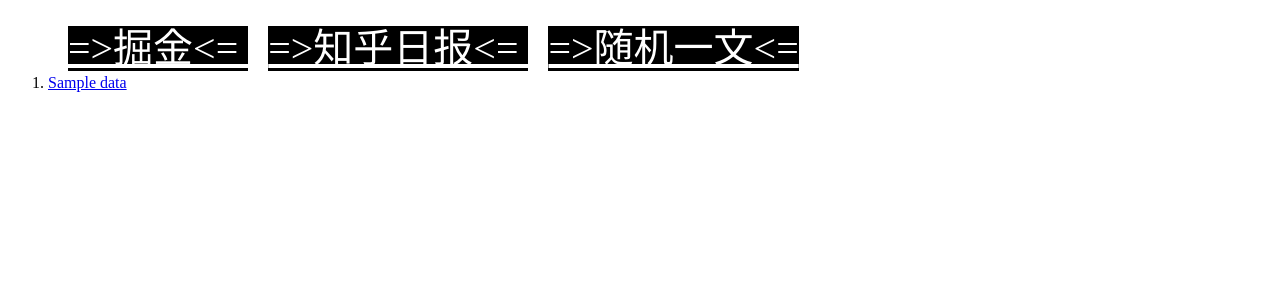
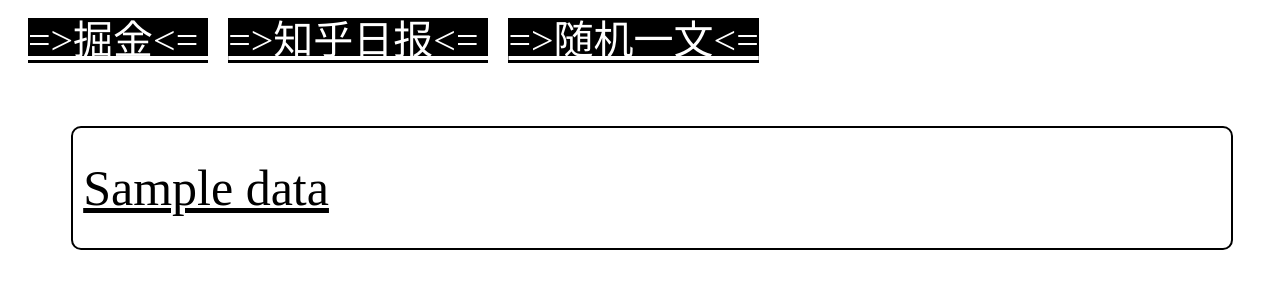
Before and after one commit to baby00700/kindle-of-article, a Django app: template juejin/templates/juejinlist.html in a window 1280 px wide. Shown: the top 300 px of the page. Run offline with Django 3.2, Linux system fonts and the light colour scheme; the template is opened without the code that fills it: most values are stand-ins (such as "Sample title", 1, 10 or a date in 2020).

Commit message:
修改样死

```diff
--- a/juejin/templates/juejinlist.html
+++ b/juejin/templates/juejinlist.html
@@ -5,16 +5,41 @@
     <title>Title</title>
 </head>
 <body>
-<ol>
 <a href="/juejin/" style="font-size: 40px;margin-left:20px;background: #000;color:#FFF"> =>掘金<= </a>
 <a href="/newslist/" style="font-size: 40px;background: #000;margin-left:20px;color:#FFF"> =>知乎日报<= </a>
 <a href="/article/" style="font-size: 40px;background: #000;margin-left:20px;color:#FFF"> =>随机一文<= </a>
-{% for i in info_dict.data %}
-<li><a href="/juejingetpage/?url={{ i.url }}"+>{{ i.title }}</a></li>
-{% endfor %}
-</ol>
+<div class="l">
+    {% for i in info_dict.data %}
+        <a class="alist" href="/juejingetpage/?url={{ i.url }}"+>{{ i.title }}</a>
+    {% endfor %}
+</div>
 </body>
 <style>
+     .l{
+        width:90%;
+         margin-left: 5%;
+    }
+    .alist{
+        width:100%;
+        height:100px;
+        font-size: 50px;
+        line-height: 100px;
+        border:2px solid #000;
+        margin-top:60px;
+        border-radius:10px;
+        padding:10px;
+        text-overflow:ellipsis;
+        overflow: hidden;
+        display: block;
+        color:#000;
 
+    }
+    .alist:hover{
+        background: #000000;
+        color:#FFF;
+    }
+    .alist:hover{
+        color:#fff;
+    }
 </style>
 </html>
```
